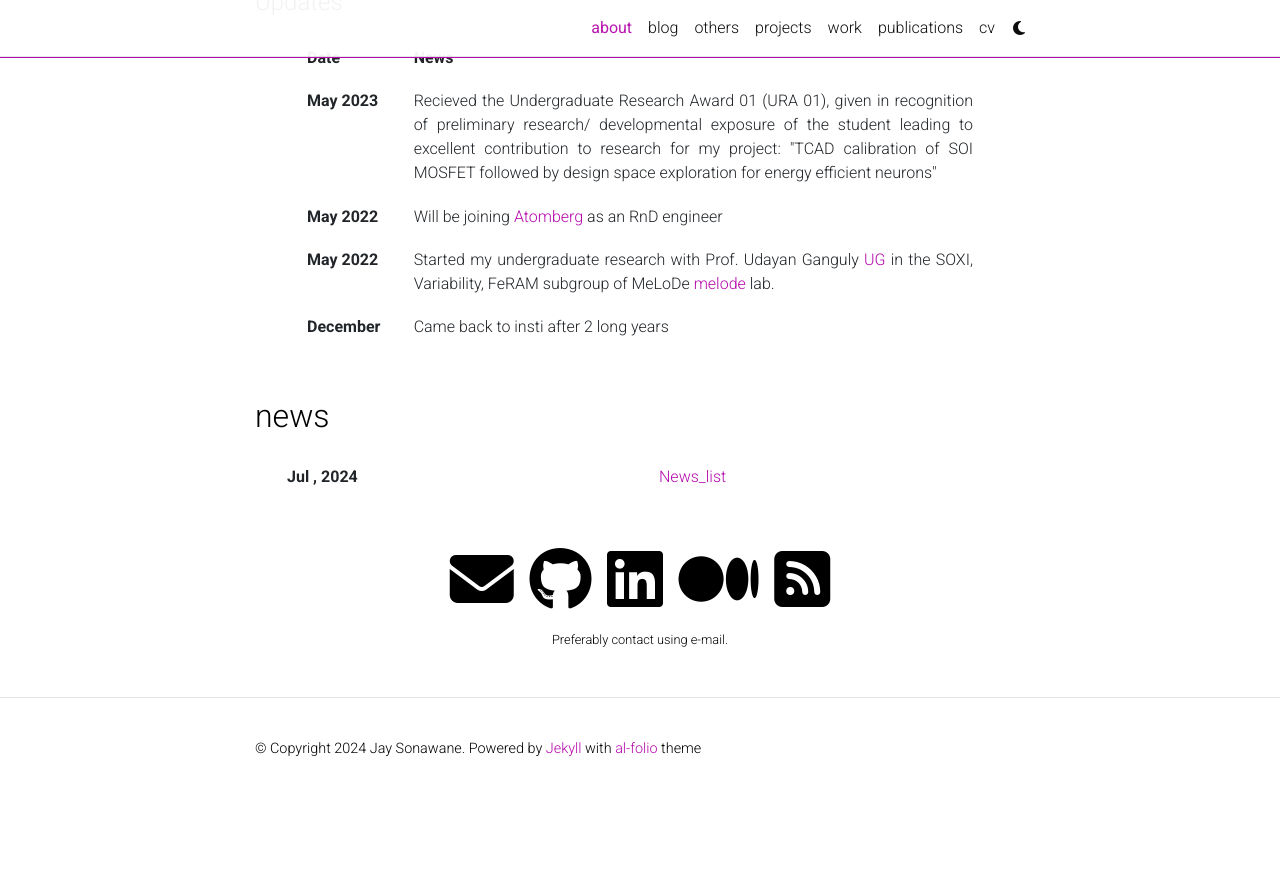
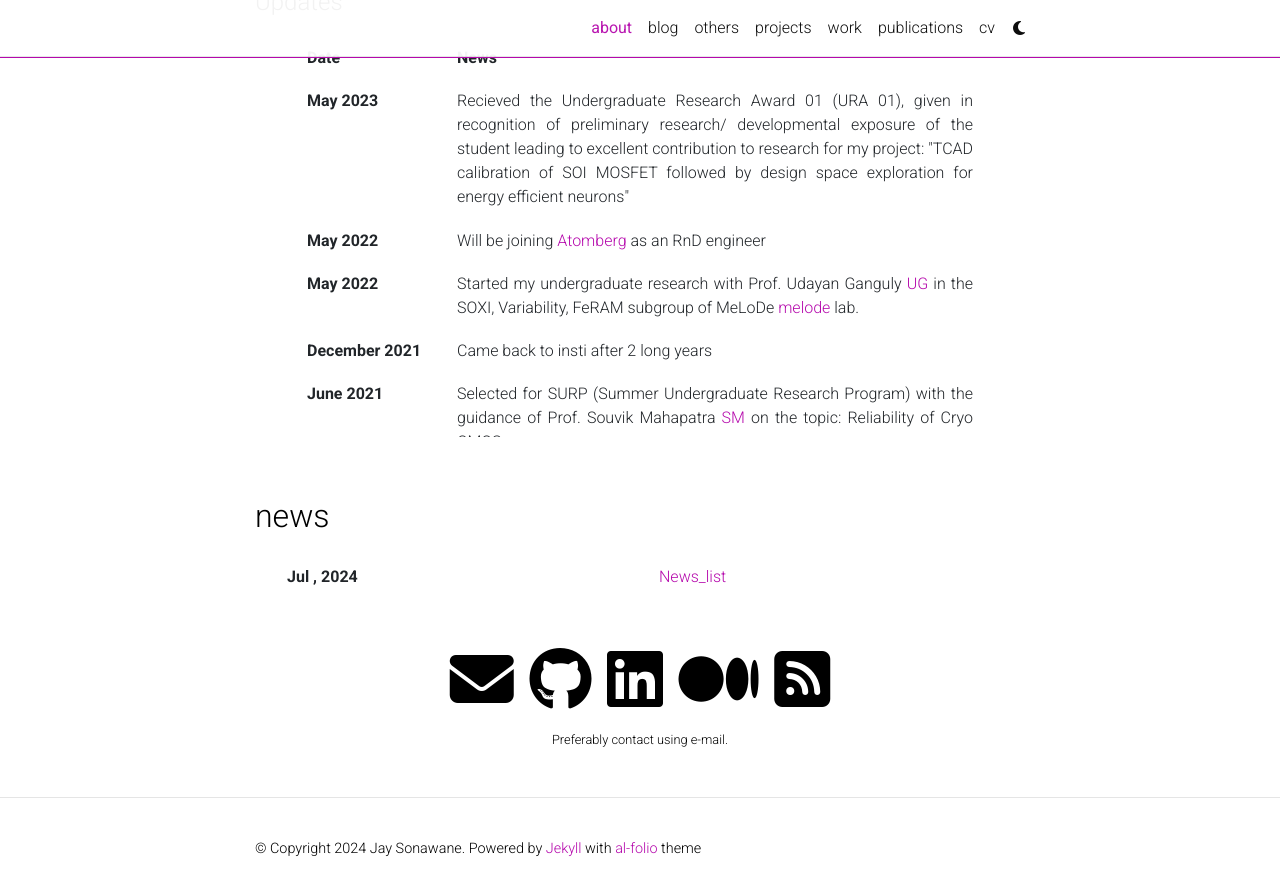
Before and after one commit to jay-sonawane/jay-sonawane.github.io, a Jekyll site: the page built from _pages/about.md, in a window 1280 px wide and 900 px high, scrolled down 1786 px. Shown: the top 895 px of the window. Built offline with Jekyll 4.4.1, drawn with Linux system fonts in a browser that asks for light colours; full-size pictures stand in for the smaller copies a plugin makes; comment, search, counter and statistics services are not loaded; a style sheet for code colours, icons or effects is not loaded; before the commit the page ends 2586 px from its top, so only the background shows below that.

Commit message:
Update news_list.md

```diff
--- a/_news/news_list.md
+++ b/_news/news_list.md
@@ -2,99 +2,52 @@
 ---
 
 <div class="news">
-  <div class="table-responsive">
-    <table class="table table-sm table-borderless" style="max-height: 400px; overflow-y: auto;">
+  <div class="table-responsive" style="max-height: 400px; overflow-y: auto;">
+    <table class="table table-sm table-borderless">
       <thead>
         <tr>
-          <th>Date</th>
+          <th class="date-column">Date</th>
           <th>News</th>
         </tr>
       </thead>
       <tbody>
         <tr>
-          <th scope="row">May 2023</th>
+          <th scope="row" class="date-column">May 2023</th>
           <td>Recieved the Undergraduate Research Award 01 (URA 01), given in recognition of preliminary research/ developmental exposure of the student leading to excellent contribution to research for my project: "TCAD calibration of SOI MOSFET followed by design space exploration for energy efficient neurons"
           </td>
         </tr>
         <tr>
-          <th scope="row">May 2022</th>
+          <th scope="row" class="date-column">May 2022</th>
           <td>Will be joining <a href="https://atomberg.com/">Atomberg</a> as an RnD engineer
           </td>
         </tr>
         <tr>
-          <th scope="row">May 2022</th>
+          <th scope="row" class="date-column">May 2022</th>
           <td>Started my undergraduate research with Prof. Udayan Ganguly <a href="https://www.ee.iitb.ac.in/web/people/udayan-ganguly/">UG</a> in the SOXI, Variability, FeRAM subgroup of MeLoDe <a href="https://blog.iitbnf.iitb.ac.in/udayanresearch/">melode</a> lab.
           </td>
         </tr>
         <tr>
-          <th scope="row">December 2021</th>
+          <th scope="row" class="date-column">December 2021</th>
           <td>Came back to insti after 2 long years</td>
         </tr>
         <tr>
-          <th scope="row">June 2021</th>
+          <th scope="row" class="date-column">June 2021</th>
           <td>Selected for SURP (Summer Undergraduate Research Program) with the guidance of Prof. Souvik Mahapatra <a href="https://www.ee.iitb.ac.in/web/people/souvik/">SM</a> on the topic: Reliability of Cryo CMOS
           </td>
         </tr>
         <tr>
-          <th scope="row">May 2021</th>
+          <th scope="row" class="date-column">May 2021</th>
           <td>Will be interning as a Data Scientist at <a href="https://www.carnot.co.in/">Carnot Technologies</a>!</td>
         </tr>
         <tr>
-          <th scope="row">June 2020</th>
+          <th scope="row" class="date-column">June 2020</th>
           <td>Selected into the technical council as the convener of the <a href="https://itc.gymkhana.iitb.ac.in/~erc">Electronics and Robotics Club, IIT Bombay</a></td>
         </tr>
         <tr>
-          <th scope="row">July 2019</th>
+          <th scope="row" class="date-column">July 2019</th>
           <td>Started my undergraduate term at IIT Bombay</td>
         </tr>
       </tbody>
     </table>
   </div>
 </div>
-
-
-
-
-
-
-<!-- ---
----
-<table>
-  <tr>
-    <th>May 2023</th>
-    <td> Recieved the Undergraduate Research Award 01 (URA 01), given in recognition of preliminary research/ developmental exposure of the student leading to excellent contribution to research for my project: "TCAD calibration of SOI MOSFET followed by design space exploration for energy efficient neurons"
-    </td>
-  </tr>
-  <tr>
-    <th>May 2022</th>
-    <td> Will be joining <a href="https://atomberg.com/">Atomberg</a> as an RnD engineer
-    </td>
-  </tr>
-  <tr>
-    <th>May 2022</th>
-    <td> Started my undergraduate research with Prof. Udayan Ganguly <a href="https://www.ee.iitb.ac.in/web/people/udayan-ganguly/">UG</a> in the SOXI, Variability, FeRAM subgroup of MeLoDe <a href="https://blog.iitbnf.iitb.ac.in/udayanresearch/">melode</a> lab.
-    </td>
-  </tr>
-  <tr>
-    <th>December 2021</th>
-    <td>Came back to insti after 2 long years</td>
-  </tr>
-
-  <tr>
-    <th>June 2021</th>
-    <td> Selected for SURP (Summer Undergraduate Research Program) with the guidance of Prof. Souvik Mahapatra <a href="https://www.ee.iitb.ac.in/web/people/souvik/">SM</a> on the topic: Reliability of Cryo CMOS
-    </td>
-  </tr>
-  <tr>
-    <th>May 2021</th>
-    <td>Will be interning as a Data Scientist at <a href="https://www.carnot.co.in/">Carnot Technologies</a>!</td>
-  </tr>
-  <tr>
-    <th>June 2020</th>
-    <td>Selected into the technical council as the convener of the <a href="https://itc.gymkhana.iitb.ac.in/~erc">Electronics and Robotics Club, IIT Bombay</a></td>
-  </tr>
-  <tr>
-    <th>July 2019</th>
-    <td>Started my undergraduate term at IIT Bombay</td>
-  </tr>
-</table> -->
```
